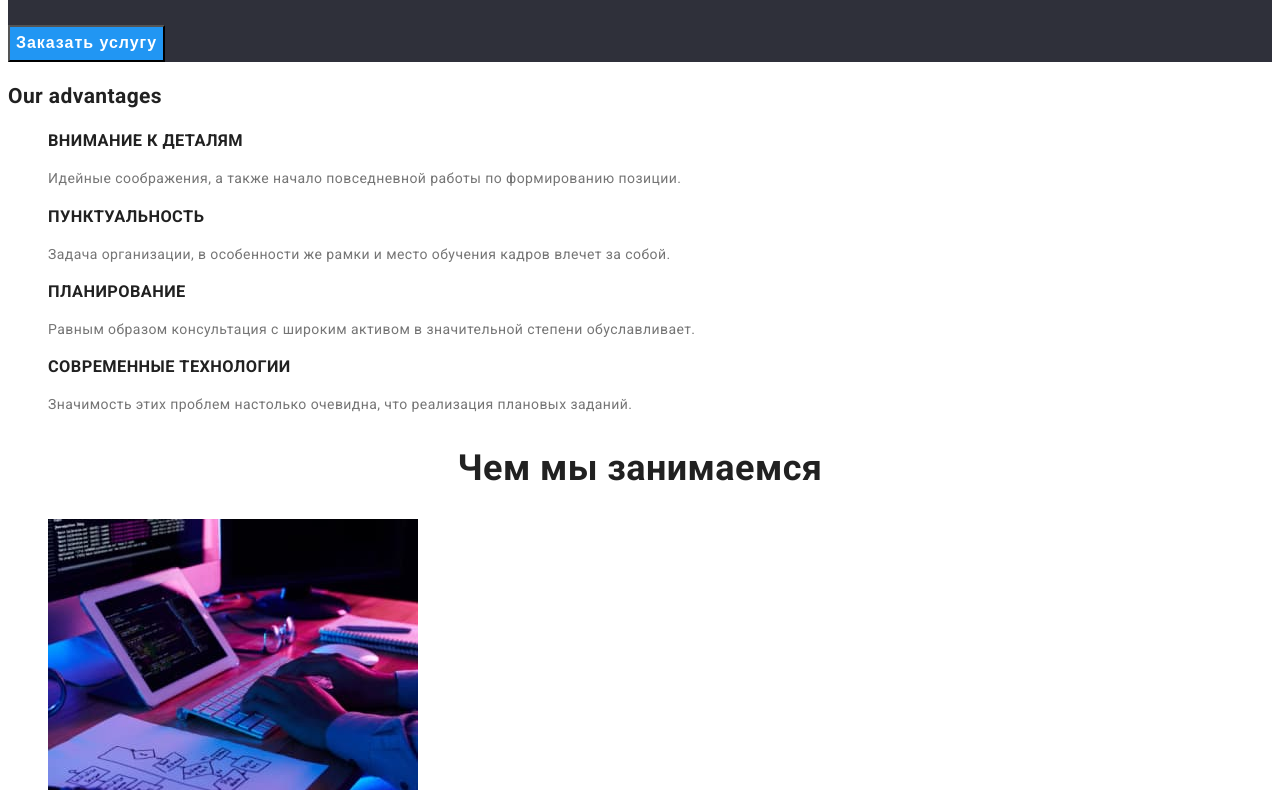
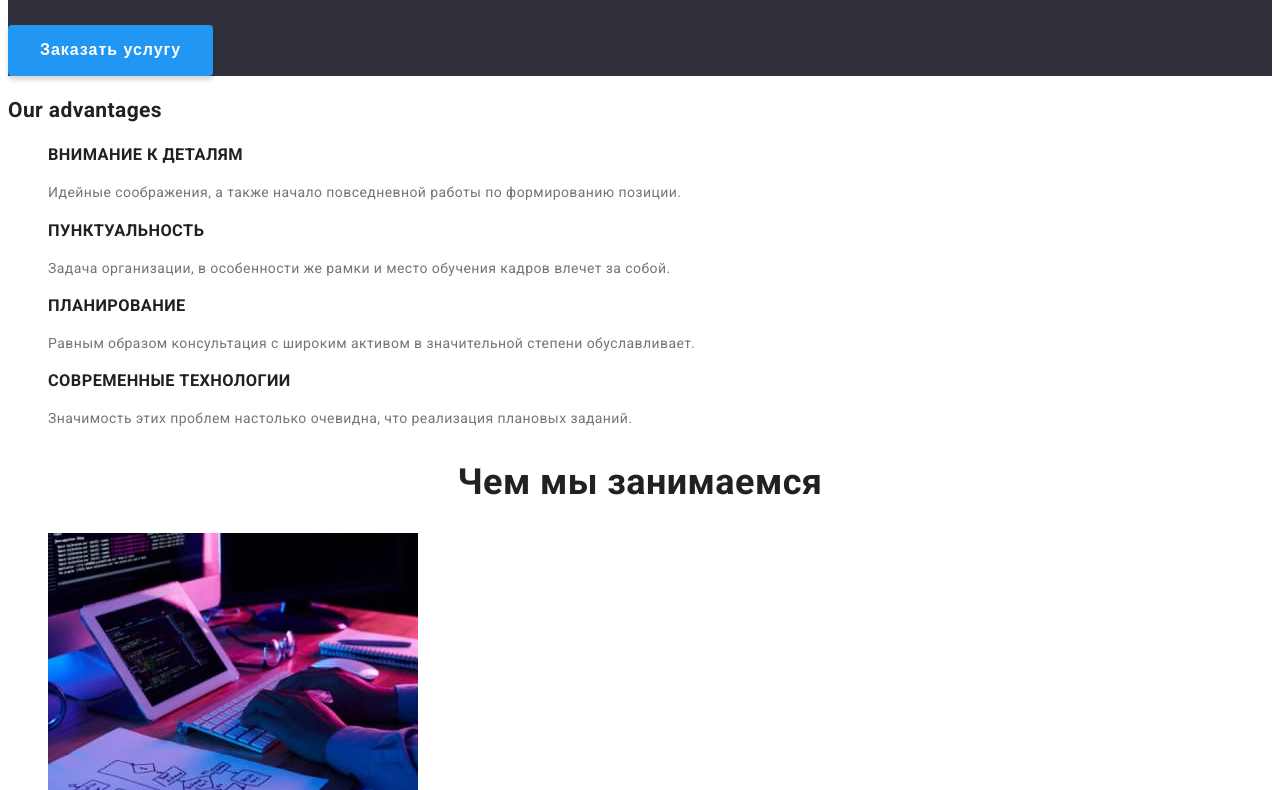
Before and after one commit to figatix/goit-markup-hw-02, a plain HTML site: page index.html in a window 1280 px wide. Shown: the part 310-1100 px from the top of the page. Drawn offline with Linux system fonts and the light colour scheme.

Commit message:
update hero btn

```diff
--- a/css/styles.css
+++ b/css/styles.css
@@ -112,6 +112,13 @@ body {
     background-color: var(--accent);
     color: var(--bgd-color);
     cursor: pointer;
+
+    border: none;
+    box-shadow: 0px 4px 4px rgba(0, 0, 0, 0.15);
+    border-radius: 4px;
+    padding: 10px 32px;
+
+
 }
 
 /* Our advantages  */
```
